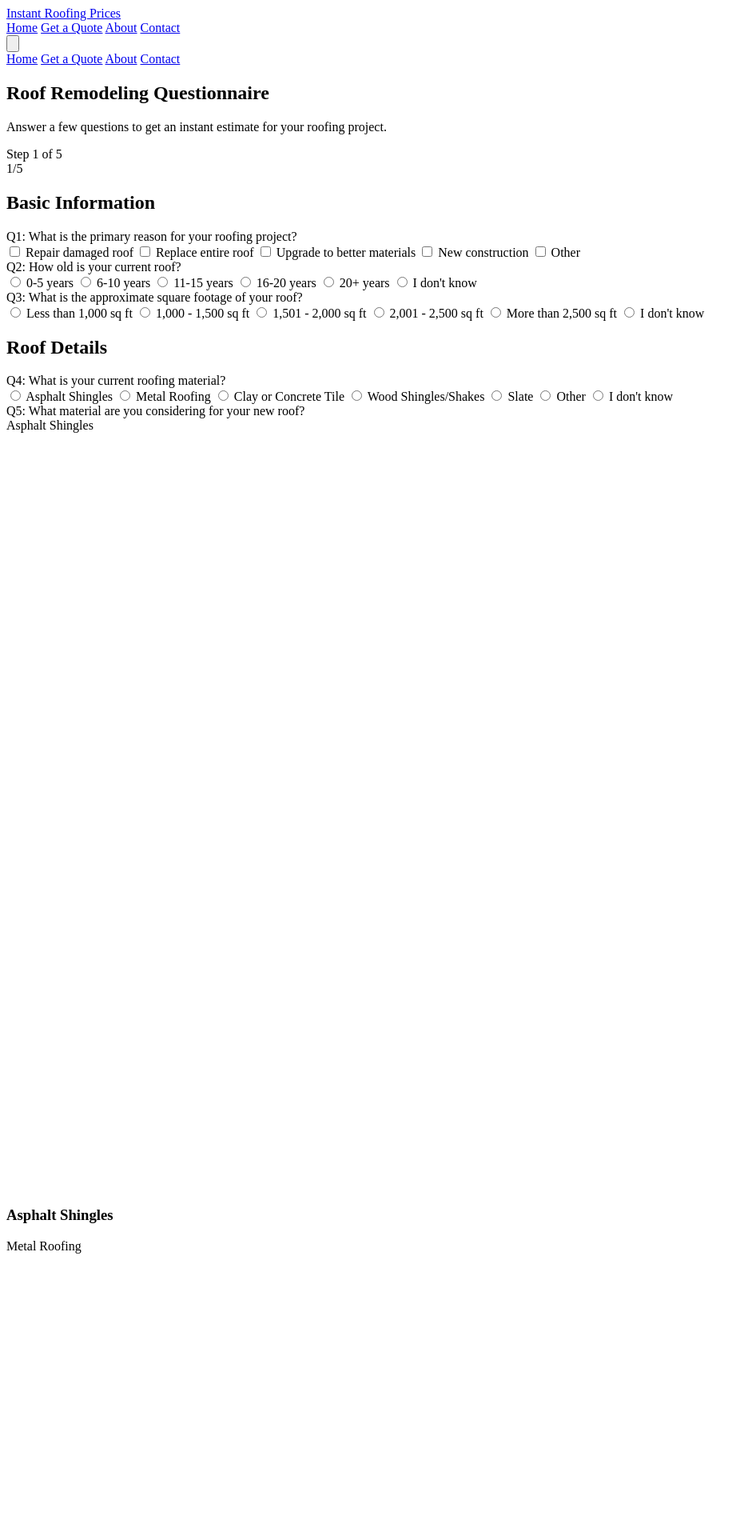
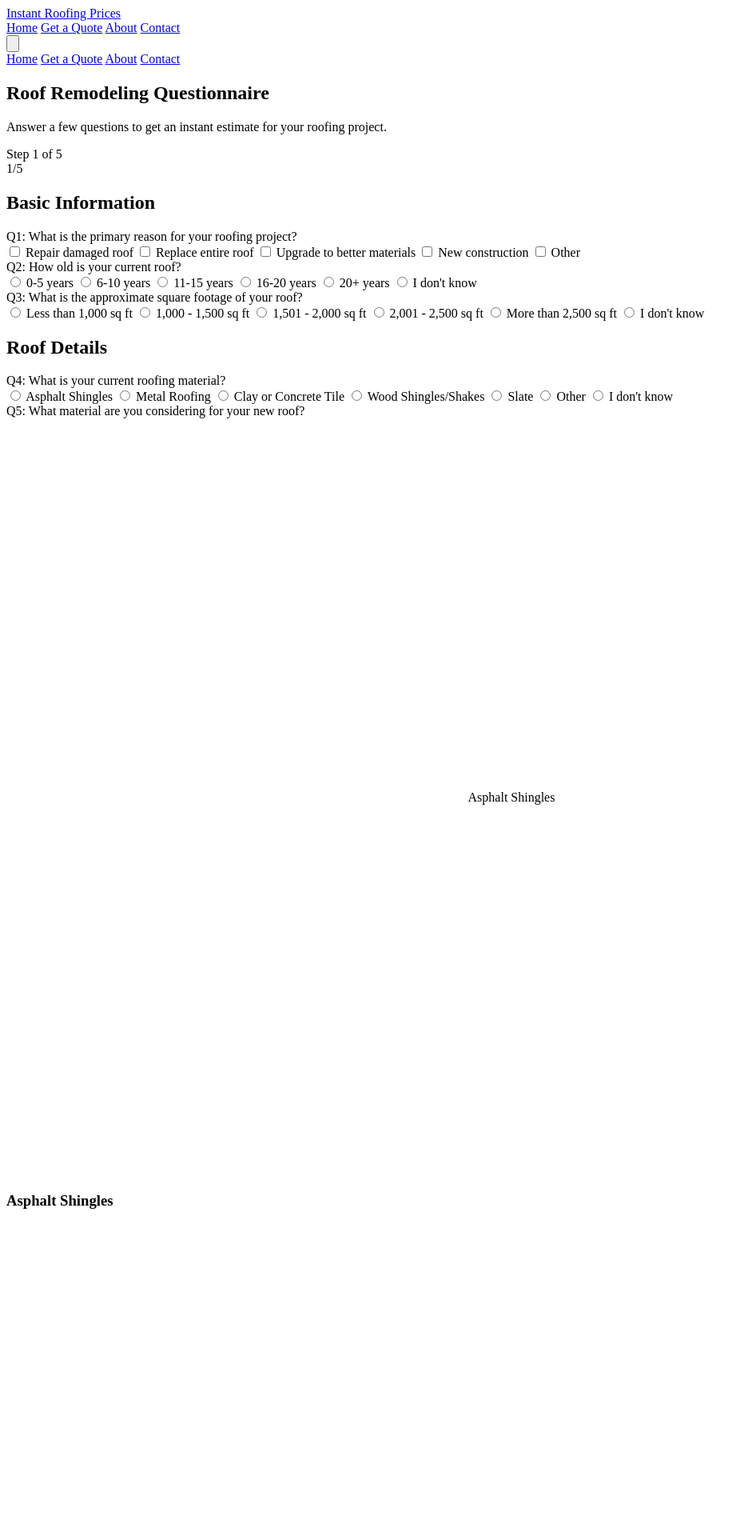
Before and after one commit to tim-amredev/roofing-lead-site, a Jekyll site: the page built from questionnaire.html, in a window 1280 px wide. Shown: the top 1920 px of the page at 80% size, without its empty margins (0-936 px from the left). Built offline with Jekyll 4.4.1, drawn with Linux system fonts in a browser that asks for light colours.

Commit message:
Update styles.css

```diff
--- a/assets/css/styles.css
+++ b/assets/css/styles.css
@@ -11,7 +11,8 @@
   --tw-aspect-h: 3;
 }
 
-.aspect-w-4 > img {
+.aspect-w-4 > img,
+.aspect-w-4 > div {
   position: absolute;
   height: 100%;
   width: 100%;
@@ -19,8 +20,9 @@
   right: 0;
   bottom: 0;
   left: 0;
-  object-fit: cover;
-  object-position: center;
+  display: flex;
+  justify-content: center;
+  align-items: center;
 }
 
 /* Selected card styles */
@@ -28,13 +30,6 @@
 .roof-type-card.selected > div {
   border-color: #2563eb;
   box-shadow: 0 0 0 2px #2563eb;
-}
-
-/* Hero section background */
-.hero-section {
-  background-image: url("/assets/images/hero-roof.jpg");
-  background-size: cover;
-  background-position: center;
 }
 
 /* Smooth transitions */
```
